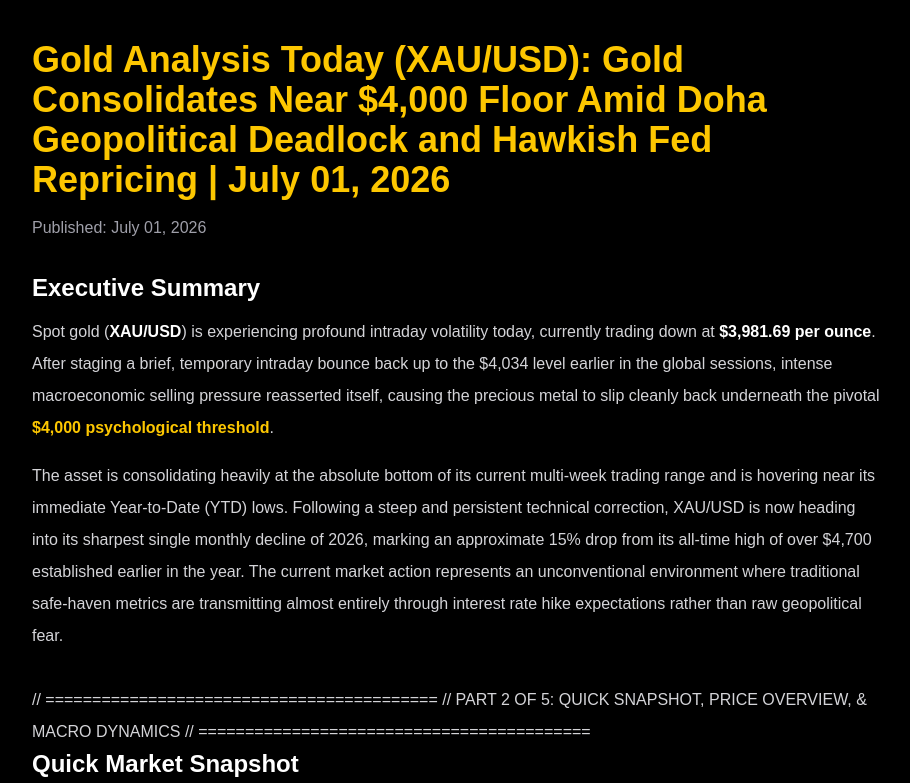
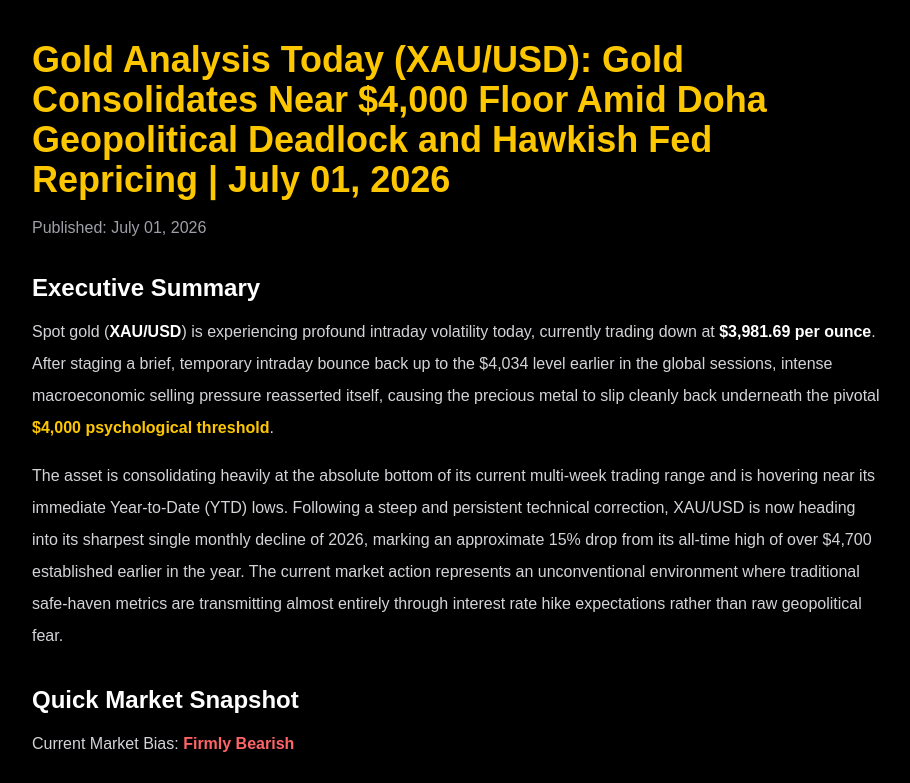
Before and after one commit to CSOoi1181/gold-trader-hub, a Next.js app: page /analysis/gold-analysis-2026-07-01 in a window 1280 px wide. Shown: the top 783 px of the page, without its empty margins (184-1094 px from the left). Built offline with nearby package versions, Linux system fonts and the light colour scheme.

Commit message:
Update 3 article analysis-latest gold analysis-featured gold analysis for 30 June & 1 & 2 July 2026

```diff
--- a/app/analysis/gold-analysis-2026-07-01/page.tsx
+++ b/app/analysis/gold-analysis-2026-07-01/page.tsx
@@ -78,9 +78,7 @@ export default function GoldAnalysisArticle() {
               The asset is consolidating heavily at the absolute bottom of its current multi-week trading range and is hovering near its immediate Year-to-Date (YTD) lows. Following a steep and persistent technical correction, XAU/USD is now heading into its sharpest single monthly decline of 2026, marking an approximate 15% drop from its all-time high of over $4,700 established earlier in the year. The current market action represents an unconventional environment where traditional safe-haven metrics are transmitting almost entirely through interest rate hike expectations rather than raw geopolitical fear.
             </p>
           </section>
-// ==========================================
-// PART 2 OF 5: QUICK SNAPSHOT, PRICE OVERVIEW, & MACRO DYNAMICS
-// ==========================================
+
 
           {/* ================= QUICK MARKET SNAPSHOT ================= */}
           <section>
@@ -174,9 +172,7 @@ export default function GoldAnalysisArticle() {
               Yield-seeking capital continues to exit commodities and rotate heavily into the greenback, pushing the US Dollar Index (DXY) near a 13-month high, which significantly raises the acquisition cost of bullion for overseas buyers. Furthermore, market sentiment indicators are highly defensive; gold’s put/call skew has turned positive for the first time since 2016. This indicator means institutional traders are actively paying a premium for downside put options (protection against a price drop) over upside call options, indicating deep structural distribution.
             </p>
           </section>
-// ==========================================
-// PART 3 OF 5: STRUCTURAL FLOORS & RECONSTRUCTED ECONOMIC CALENDAR
-// ==========================================
+
 
           {/* ================= THE $4,000 TECHNICAL FLOOR ================= */}
           <section>
@@ -276,9 +272,7 @@ export default function GoldAnalysisArticle() {
               <li><strong>Gold Impact:</strong> Short-term algorithmic short covering will instantly push spot gold back above $4,034, quickly targeting a test of structural horizontal resistance closer to $4,096.</li>
             </ul>
           </section>
-// ==========================================
-// PART 4 OF 5: REGIONAL DEMAND & QUANTITATIVE RISK FORMULAS
-// ==========================================
+
 
           {/* ================= PHYSICAL MARKET DYNAMICS ================= */}
           <section>
@@ -362,9 +356,7 @@ export default function GoldAnalysisArticle() {
               <strong>The Mechanical Breakdown:</strong> To execute a multi-billion dollar currency intervention, Japan cannot simply print money. They must sell their massive holdings of US Treasury bonds to instantly acquire physical US Dollars. Dumping billions of dollars worth of US bonds onto the secondary open market forces bond prices down, which causes US Treasury yields to spike aggressively higher. Because gold is a non-yielding asset that pays zero interest, the opportunity cost of holding it climbs. Institutional funds immediately exit XAU/USD positions to capture the safe, guaranteed yields offered by US government debt.
             </p>
           </section>
-// ==========================================
-// PART 5 OF 5: TRADING SETUPS, ORDER FLOWS, HISTORICAL RECAP, & FAQ
-// ==========================================
+
 
           {/* ================= SESSION RECAP & DISTRIBUTION FLOWS ================= */}
           <section>
--- a/app/analysis/gold-analysis-2026-07-02/page.tsx
+++ b/app/analysis/gold-analysis-2026-07-02/page.tsx
@@ -75,7 +75,7 @@ export default function GoldAnalysisArticle() {
               The macroeconomic backdrop for mid-2026 remains exceptionally challenging for precious metals. From its historic all-time high of $5,598 established in January 2026, gold has suffered a massive 28.4% structural markdown. This profound correction has driven a complete inversion of classic market correlations. Rather than acting as a traditional safe-haven shield against geopolitical instabilities in the Middle East and structural trade tariff warnings from the Trump administration, localized escalations have systematically pumped global energy inflation. This sticky cost environment has forced global central banks to sustain an aggressively hawkish posture, lifting the opportunity cost of non-yielding bullion and driving long-term capital flows into the liquid US Dollar.
             </p>
           </section>
-// ==================== PART 2: QUICK MARKET SNAPSHOT & INSTITUTIONAL PRICE DATA ====================
+
           {/* ================= QUICK MARKET SNAPSHOT ================= */}
           <section>
             <h2 className="text-2xl font-semibold text-white mb-3">
@@ -159,7 +159,7 @@ export default function GoldAnalysisArticle() {
               According to structural intelligence embedded in the World Gold Council's H2 2026 Outlook, deep insitutional demand remains exceptionally strong, with emerging-market central banks continually accumulating physical gold reserves as an ultimate sovereign hedge. However, this deep macro floor is currently clashing with severe retail regulatory headwinds in Asia. China's largest state-backed banking institutions have enforced strict limits on retail trading programs linked directly to the Shanghai Gold Exchange (SGE) to curb speculative risk following extreme market drawdowns. This domestic administrative squeeze has severely flattened paper gold trading volumes across Asian hours, narrowing the historical Shanghai physical premium and keeping a tight cap on global spot price velocity.
             </p>
           </section>
-// ==================== PART 3: MACRO VARIABLES, TRUMP POLICY FACTORS, & YIELD LINKS ====================
+
           {/* ================= MACRO & INTEREST RATE DYNAMICS ================= */}
           <section>
             <h2 className="text-2xl font-semibold text-white mb-3">
@@ -211,7 +211,7 @@ export default function GoldAnalysisArticle() {
               This high 44% reversal probability occurs due to dual-data conflict. The NFP release drops two major indicators simultaneously: Headline Payroll numbers and the Unemployment Rate/Average Hourly Earnings. If Headline Payrolls beat expectations (Bullish USD), but the Unemployment Rate ticks upward (Bearish USD), high-frequency trading (HFT) models scramble. Machine A dumps gold based on jobs, while Machine B buys gold based on unemployment. This structural friction creates massive liquidity sweeps designed to flush retail stops before true institutional direction is established.
             </p>
           </section>
-// ==================== PART 4: TECHNICAL GEOMETRY & EXECUTION PARAMETERS ====================
+
           {/* ================= TECHNICAL ANALYSIS & CHART GEOMETRY ================= */}
           <section>
             <h2 className="text-2xl font-semibold text-white mb-3">
@@ -267,7 +267,7 @@ Current Spot Evaluation: ~$4,064
               With the ratio consolidating at 64, gold is beginning to look fairly valued relative to silver. For long-term portfolio managers who anticipate a continuation of the secular precious metals bull market driven by structural central bank physical hedging, building allocations near the $4,000 structural floor represents a sound defensive play.
             </p>
           </section>
-// ==================== PART 5: LIVE SCENARIOS, ECONOMIC CALENDAR, & CLOSING TAGS ====================
+
           {/* ================= SCENARIO-BASED TRADING STRATEGIES ================= */}
           <section>
             <h2 className="text-2xl font-semibold text-white mb-3">
```
